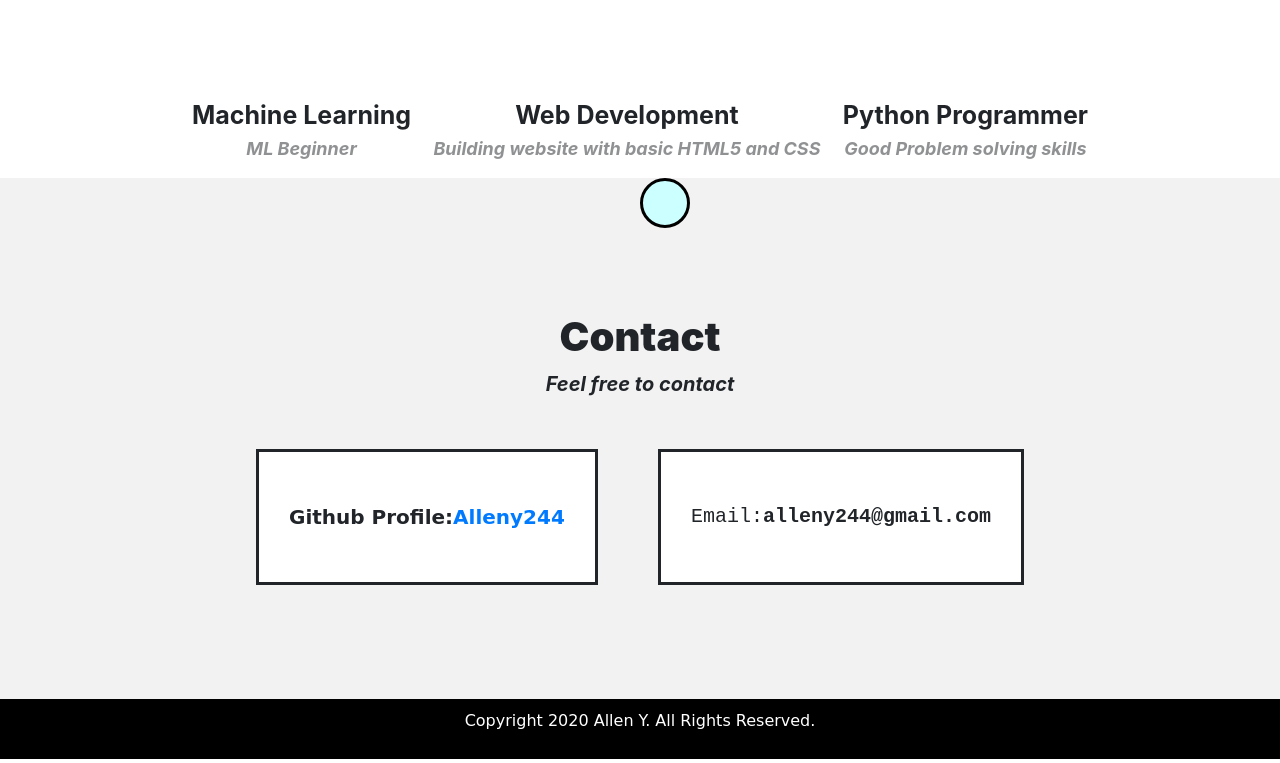
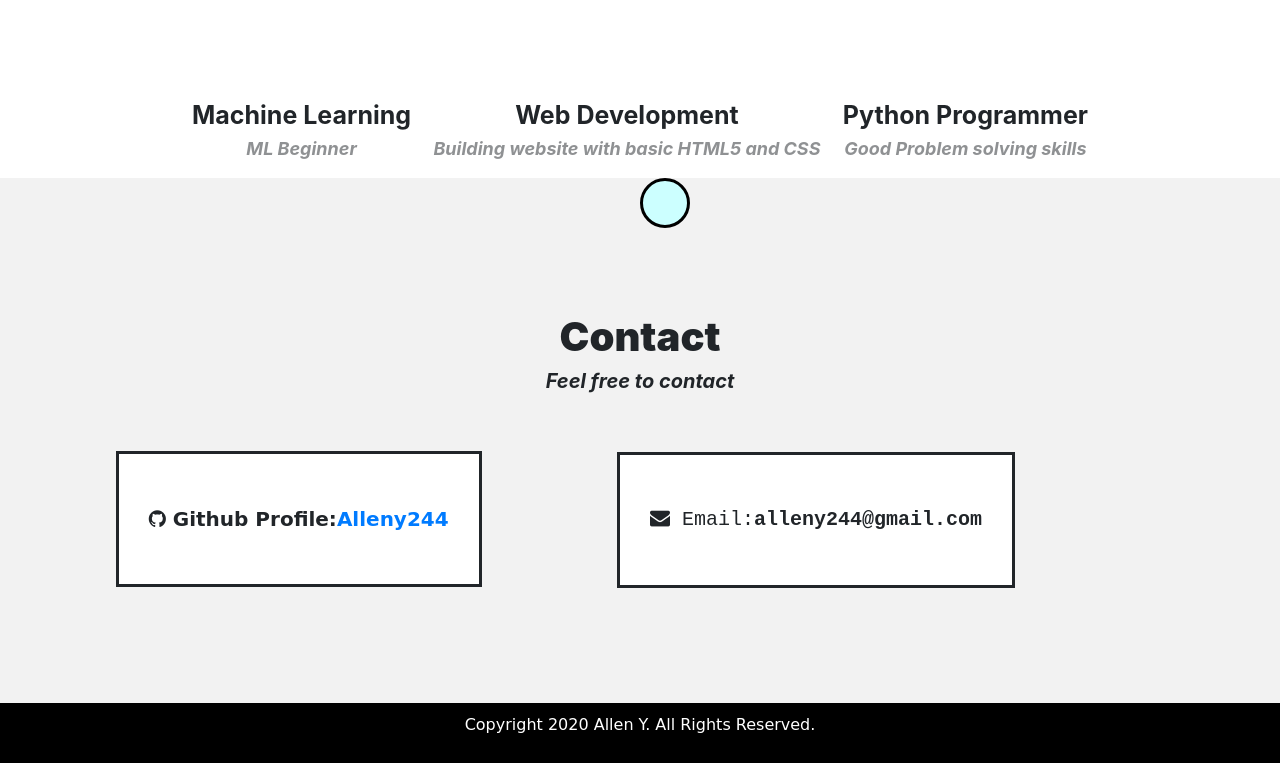
Before and after one commit to Alleny244/Portfolio, a website: page index.html in a window 1280 px wide. Shown: the part 2261-3024 px from the top of the page. Drawn offline with nearby package versions, Linux system fonts and the light colour scheme.

Commit message:
modified index.html and added icons

```diff
--- a/index.html
+++ b/index.html
@@ -1,8 +1,12 @@
 <!DOCTYPE html>
 <html>
 <head>
+	<link  rel="stylesheet" href="node_modules/font-awesome/css/font-awesome.min.css">
+  <link rel="stylesheet" href="node_modules/bootstrap-social/bootstrap-social.css">
 
 	<title>Allen Y</title>
+
+	<link rel="stylesheet" type="text/css" href="style.css">
 	<!-- for adding bootstrap-->
 	<meta charset="utf-8">
     <meta name="viewport" content="width=device-width, initial-scale=1, shrink-to-fit=no">
@@ -11,10 +15,8 @@
     <!-- Bootstrap CSS -->
     <link rel="stylesheet" href="node_modules/bootstrap/dist/css/bootstrap.min.css">
 
-	<link rel="stylesheet" type="text/css" href="style.css">
 <!--For using font icons-->
-<link  rel="stylesheet" href="node_modules/font-awesome/css/font-awesome.min.css">
-  <link rel="stylesheet" href="node_modules/bootstrap-social/bootstrap-social.css">
+
 </head>
 <body>
 	<header id="black">
@@ -59,13 +61,28 @@ I like to travel,read and  I always find it exciting to do something new.</br></
 				<p id="ML">Good Problem solving skills</p></span>
 			</section>
 
+
 <section id="kk">
+
+
 	<a href="#black"><div id="er"></div></a>
+
+
 <h2 id="cc">Contact</h2>
-<div id="do">Feel free to contact</div>
-<p id="xy"> Github Profile:<a href="https://github.com/Alleny244"id="ee" target="_blank"><u id="gg">Alleny244</u></a></p>
-<div id="ff">Email:<strong>alleny244@gmail.com</strong></u></div>
+
+<h2 id="do">Feel free to contact</h2>
+
+
+<div class=" col-12 col-sm-5 "  ><p id="xy"><i class="fa fa-github"></i> Github Profile:<a href="https://github.com/Alleny244"id="ee" target="_blank"><u id="gg">Alleny244</u></a></p>
+</div>
+	<div class=" col-12 col-sm " ><p  id="ff"><i class="fa fa-envelope"></i> Email:<strong>alleny244@gmail.com</strong></u>
+	</p>
+</div>
+</div>
+</div>
+
 </section>
+
 <section id="fg"><p id="op">Copyright 2020 Allen Y. All Rights Reserved.</p></section>
 
 
```
